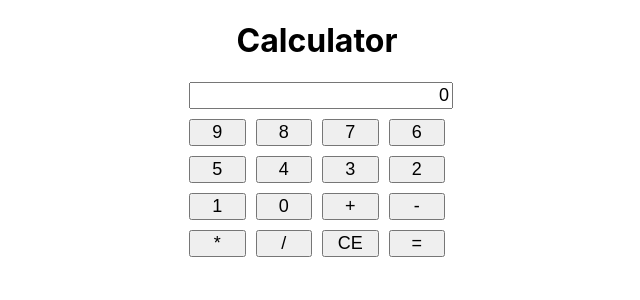
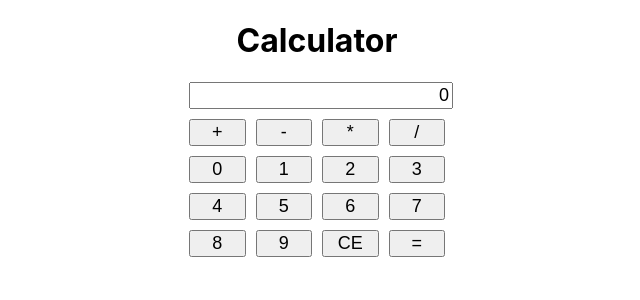
Before and after one commit to Aritra1996/tft_assignment_task_3, a React (Create React App) app: page / in a window 1280 px wide. Shown: the top 300 px of the page, without its empty margins (323-963 px from the left). Built offline with nearby package versions, Linux system fonts and the light colour scheme.

Commit message:
Refactored codebase

```diff
--- a/src/App.js
+++ b/src/App.js
@@ -11,47 +11,7 @@ class App extends React.Component {
   }
 
   handleClick(value) {
-    if(value==='=') {
-      try {
-        let expression = "return " + this.state.value
-        this.setState({value: Function(expression)(), newStart: true, operatorAtLast: false})
-      } catch(e) {
-        console.log(e)
-        if(e instanceof SyntaxError) {
-          alert('Invalid expression')
-        } else {
-          alert('Error occured')
-        }
-      }
-
-    } else if(value==='CE') {
-      let newValue;
-      if(this.state.value.length>1) {
-        newValue = this.state.value.substring(0, this.state.value.length-1)
-        this.setState({value: newValue})
-      } else {
-        this.setState({value: ''})
-      }
-    } else {
-      if(this.state.newStart) {
-        if(value==='+'||value==='-'||value==='*'||value==='/') {
-          this.setState({value: this.state.value + value, newStart: false, operatorAtLast: true});
-        } else {
-          this.setState({ value: value, newStart: false})
-        }
-      } else {
-        if(value==='+'||value==='-'||value==='*'||value==='/') {
-          if(this.state.operatorAtLast) {
-            let newValue = this.state.value.substring(0, this.state.value.length-1) + value
-            this.setState({value: newValue, operatorAtLast: true});
-          } else {
-            this.setState({value: this.state.value + value, operatorAtLast: true});
-          }
-        } else {
-          this.setState({value: this.state.value + value, operatorAtLast: false});
-        }
-      }
-    }
+    this.setState({value: value})
   }
 
   render() {
@@ -59,7 +19,7 @@ class App extends React.Component {
       <div className="App">
         <div><h1>Calculator</h1></div>
         <InputArea value={this.state.value}></InputArea>
-        <Buttons handleClick={this.handleClick}></Buttons>
+        <Buttons handleClick={this.handleClick} exp={this.state.value}></Buttons>
       </div>
     );
   }
--- a/src/components/Buttons.js
+++ b/src/components/Buttons.js
@@ -5,33 +5,70 @@ export class Buttons extends React.Component {
 
     constructor(props) {
         super(props);
-        this.handleClick = this.handleClick.bind(this);
+        this.state = { lastEval : false, lastOperator: false};
+        this.handleOperands = this.handleOperands.bind(this)
+        this.handleOperations = this.handleOperations.bind(this)
+        this.handleOperators = this.handleOperators.bind(this)
 
     }
 
-    handleClick(e) {
-        this.props.handleClick(e.target.value);
+    handleOperands(e) {
+        if(this.state.lastEval) {
+            this.props.handleClick(e.target.value)
+        } else {
+            this.props.handleClick(this.props.exp + e.target.value)
+        }
+        this.setState({lastEval: false, lastOperator: false})
+    }
+
+    handleOperators(e) {
+        if(this.state.lastEval || this.props.exp==='') {
+           if(e.target.value==='+' || e.target.value==='-') {
+            this.props.handleClick(e.target.value)
+           }
+        } else if(this.state.lastOperator) {
+            this.props.handleClick(this.props.exp.substring(0, this.props.exp.length-1) + e.target.value)
+        } else {
+            this.props.handleClick(this.props.exp + e.target.value)
+        }
+        this.setState({lastEval: false, lastOperator: true})
+    }
+
+    handleOperations(e) {
+        if(e.target.value === 'CE') {
+            if(this.state.lastEval) {
+                this.props.handleClick('')
+            } else {
+                this.props.handleClick(this.props.exp.substring(0, this.props.exp.length-1))
+            }
+            this.setState({lastEval: false, lastOperator: false})
+        } else if (e.target.value === '=') {
+            let expression = "return " + this.props.exp
+            this.props.handleClick(Function(expression)())
+            this.setState({lastEval: true, lastOperator: false})
+        }
     }
 
     render() {
+        let operators = ['+', '-', '*', '/']
+        let operands = ['0', '1', '2', '3', '4', '5', '6', '7', '8', '9']
+        let operations = ['CE', '=']
+
+        let items = operators.map((operator) =>
+            <div key={operator}><input type='button' value={operator} onClick={this.handleOperators}/></div>
+        )
+
+        items = items.concat(operands.map((operand) =>
+            <div key={operand}><input type='button' value={operand} onClick={this.handleOperands}/></div>
+        ))
+
+        items = items.concat(operations.map((operation) =>
+            <div key={operation}><input type='button' value={operation} onClick={this.handleOperations}/></div>
+        ))
+
         return(
             <div className="Numbers">
-                <div><input type='button' value='9' onClick={this.handleClick}/></div>
-                <div><input type='button' value='8' onClick={this.handleClick}/></div>
-                <div><input type='button' value='7' onClick={this.handleClick}/></div>
-                <div><input type='button' value='6' onClick={this.handleClick}/></div>
-                <div><input type='button' value='5' onClick={this.handleClick}/></div>
-                <div><input type='button' value='4' onClick={this.handleClick}/></div>
-                <div><input type='button' value='3' onClick={this.handleClick}/></div>
-                <div><input type='button' value='2' onClick={this.handleClick}/></div>
-                <div><input type='button' value='1' onClick={this.handleClick}/></div>
-                <div><input type='button' value='0' onClick={this.handleClick}/></div>
-                <div><input type='button' value='+' onClick={this.handleClick}/></div>
-                <div><input type='button' value='-' onClick={this.handleClick}/></div>
-                <div><input type='button' value='*' onClick={this.handleClick}/></div>
-                <div><input type='button' value='/' onClick={this.handleClick}/></div>
-                <div><input type='button' value='CE' onClick={this.handleClick}/></div>
-                <div><input type='button' value='=' onClick={this.handleClick}/></div>
+               {items}
             </div>
         );
     }
```
